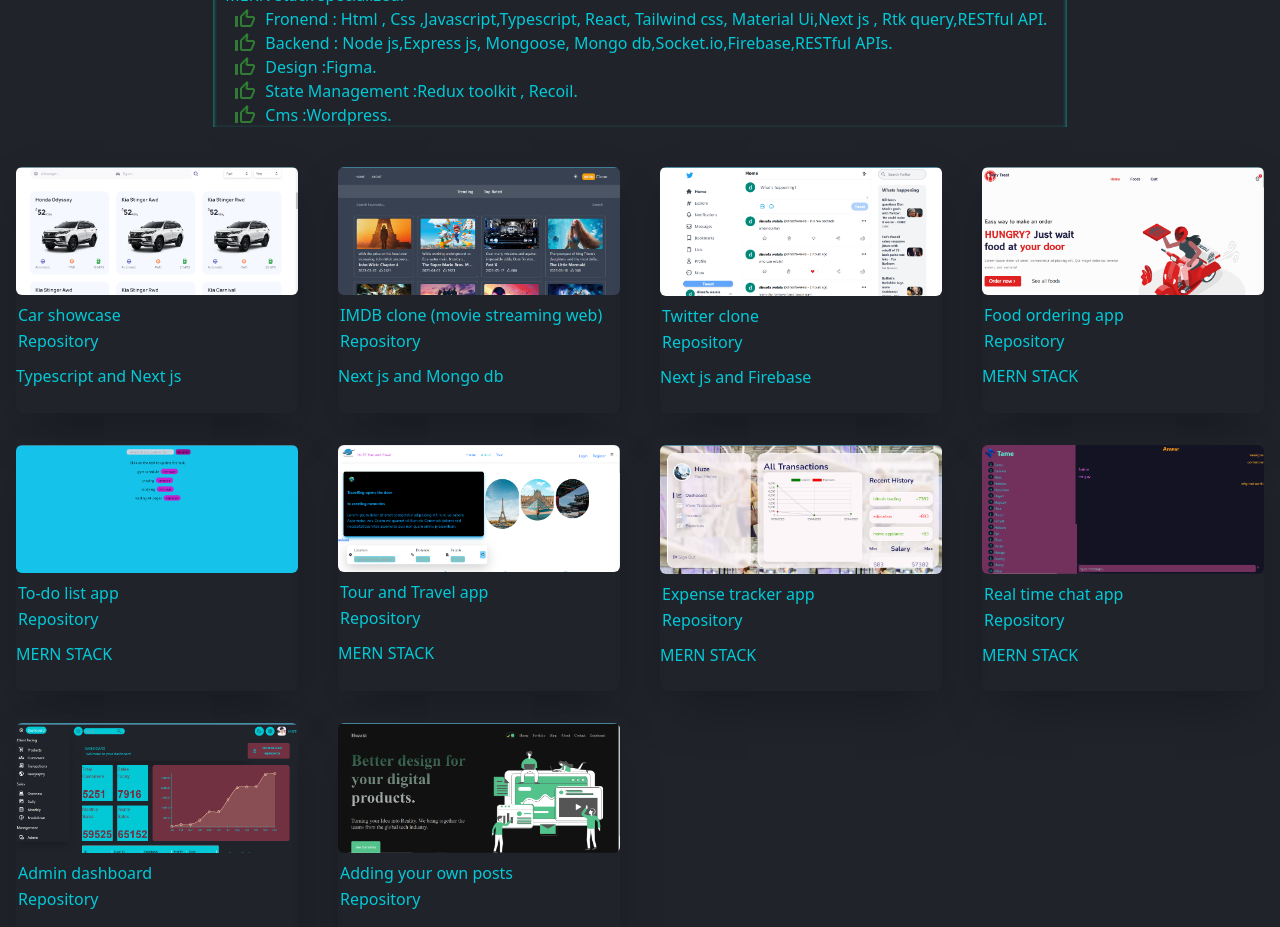
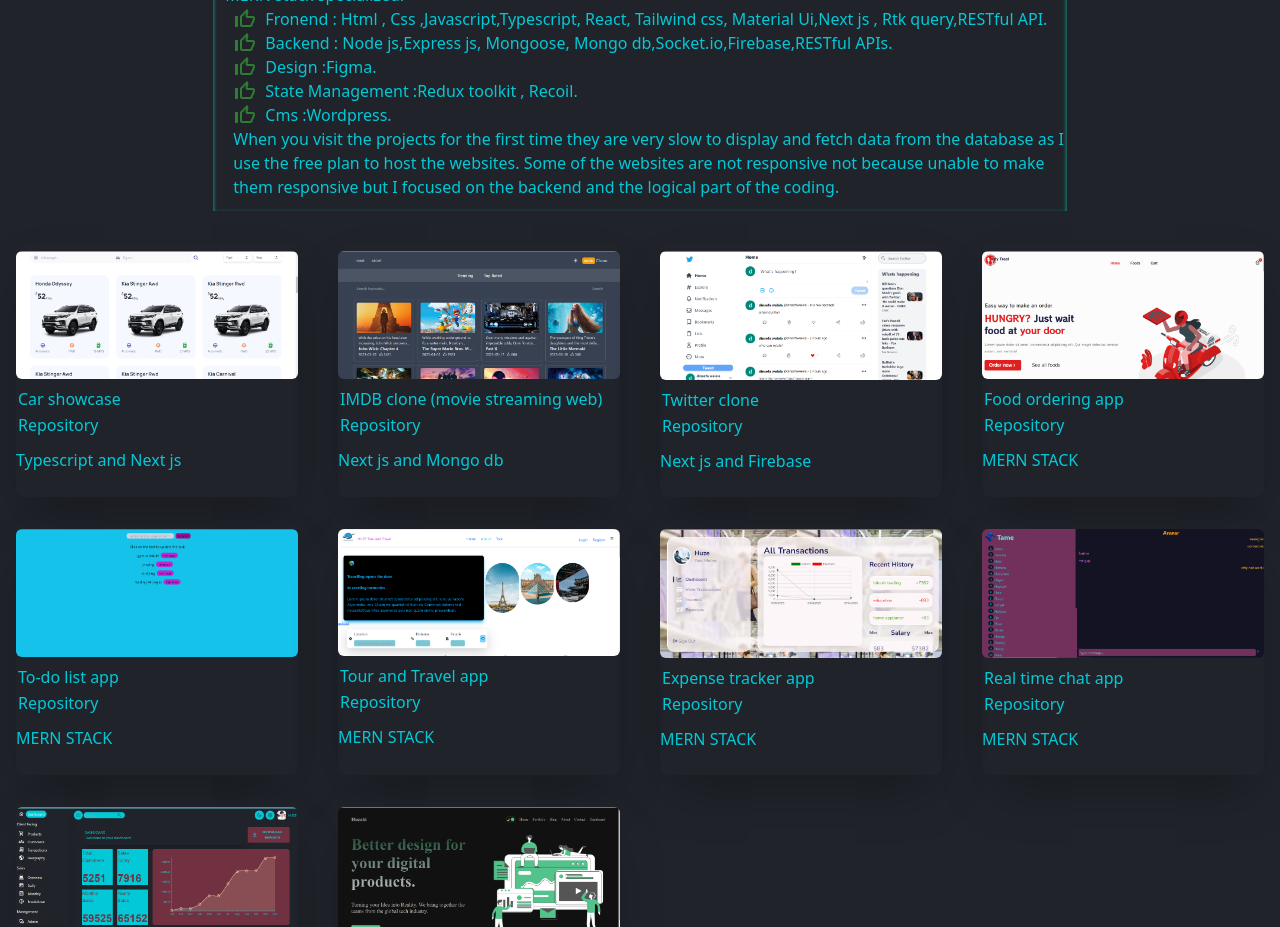
Before and after one commit to huuzey/huze-portfolio, a React (Create React App) app: page / in a window 1280 px wide. Shown: the part 900-1827 px from the top of the page. Built offline with nearby package versions, Linux system fonts and the light colour scheme.

Commit message:
lazy mode added

```diff
--- a/src/components/Container.jsx
+++ b/src/components/Container.jsx
@@ -72,6 +72,13 @@ const Container = () => {
             <ThumbUpOffAltIcon color="success" />
             Cms :Wordpress.
           </p>
+          <p className="flex self-start ml-5 gap-2 mb-3">
+            When you visit the projects for the first time they are very slow to
+            display and fetch data from the database as I use the free plan to
+            host the websites. Some of the websites are not responsive not
+            because unable to make them responsive but I focused on the backend
+            and the logical part of the coding.
+          </p>
         </div>
         <div className="fixed top-0 right-0 w-1/6 mt-2 ml-2 items-start justify-start h-12">
           <Button className="" onClick={() => dispatch(setMode())}>
```
